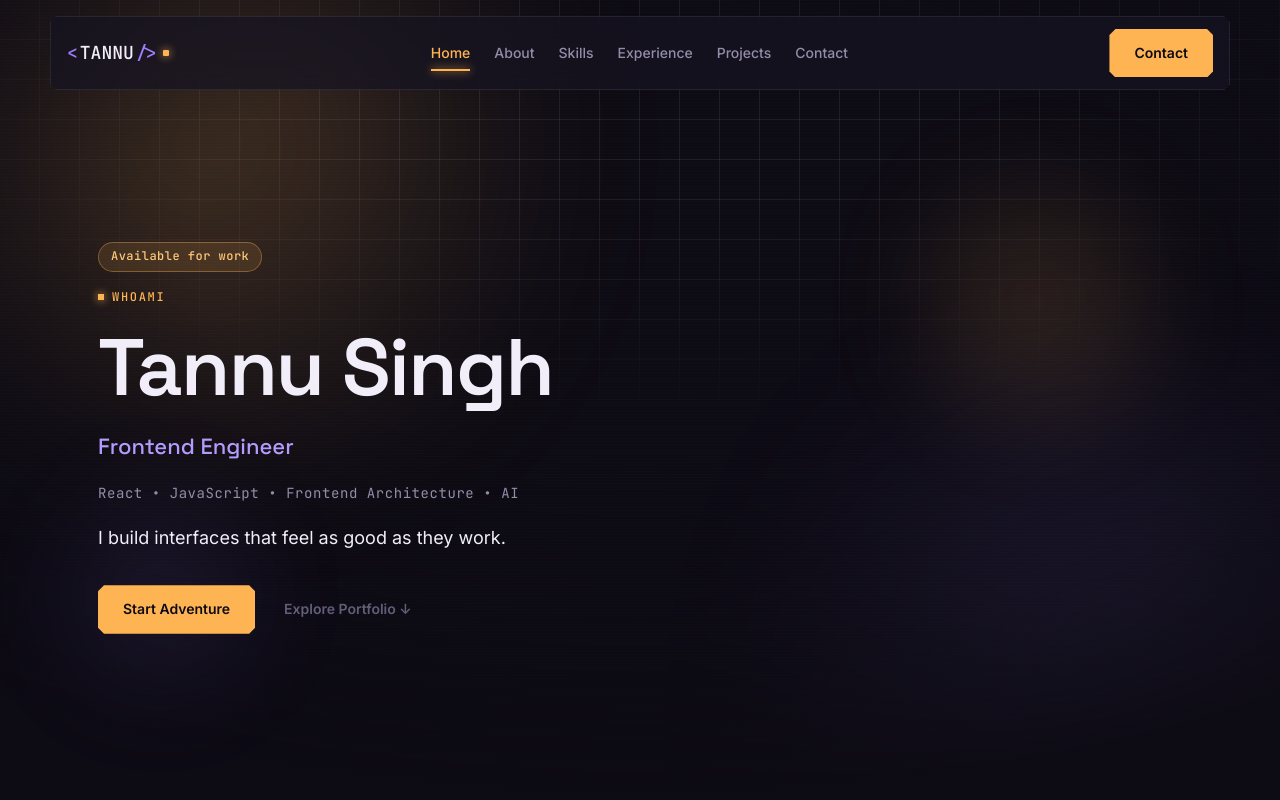
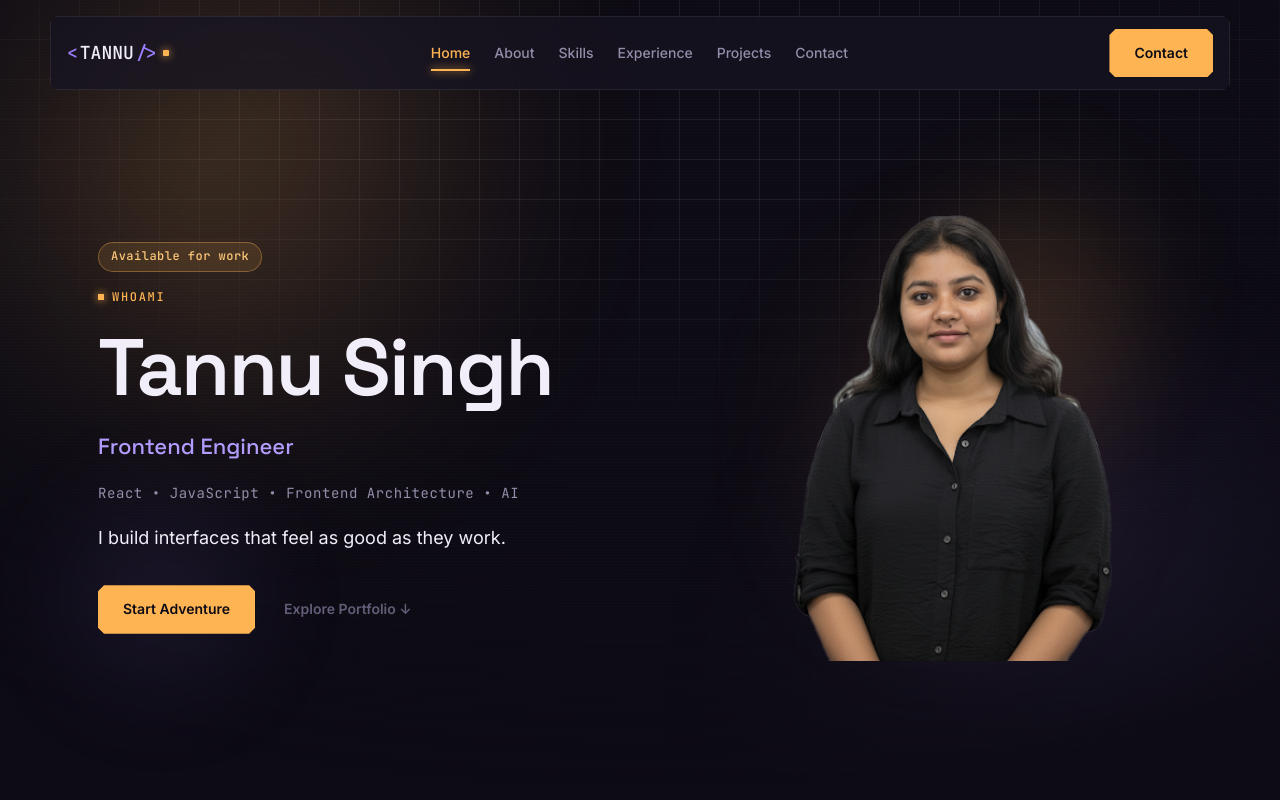
Before and after one commit to Tannu12344/portfolio, a React (Vite) app: page / in a window 1280 px wide. Shown: the top 800 px of the page. Built offline with nearby package versions, Linux system fonts and the light colour scheme.

Commit message:
feat: enhance hero with profile image

```diff
--- a/src/sections/Hero/Hero.jsx
+++ b/src/sections/Hero/Hero.jsx
@@ -6,34 +6,44 @@ import { Button } from '@/components/Button/Button';
 import { Badge } from '@/components/Badge/Badge';
 import { useMouseParallax } from '@/hooks/useMouseParallax';
 import { useReducedMotion } from '@/hooks/useReducedMotion';
-import { useStartAdventure } from "@/features/start-adventure/useStartAdventure";
-import { TransitionVeil } from "@/features/start-adventure/TransitionVeil";
+import { useStartAdventure } from '@/features/start-adventure/useStartAdventure';
+import { TransitionVeil } from '@/features/start-adventure/TransitionVeil';
 import { fadeInUp, staggerChildren } from '@/animations/variants';
+import profileImage from '@/assets/images/profile.png';
 import styles from './Hero.module.css';
 
-/**
- * The landing experience. First screen a visitor sees: identity (name,
- * role, stack), a page-load entrance, subtle mouse-driven depth, and two
- * ways forward — a ceremonial "Start Adventure" (transitions into the
- * portfolio behind a brief veil) and a subtle "Explore Portfolio" plain
- * scroll for anyone who wants to skip the ceremony. Both are real
- * buttons: fully keyboard- and touch-operable, mouse is never required.
- */
 export function Hero() {
   const heroRef = useRef(null);
+
   useMouseParallax(heroRef);
+
   const reducedMotion = useReducedMotion();
 
   const { phase, startAdventure, explorePortfolio } =
     useStartAdventure('developer-world');
+
   const transitioning = phase !== 'idle';
 
   return (
-    <section id="hero" ref={heroRef} className={styles.hero}>
-      <span className={styles.orbAccent} aria-hidden="true" />
-      <span className={styles.orbSecondary} aria-hidden="true" />
+    <section
+      id="hero"
+      ref={heroRef}
+      className={styles.hero}
+    >
+      {/* Decorative ambient elements */}
+      <span
+        className={styles.orbAccent}
+        aria-hidden="true"
+      />
+
+      <span
+        className={styles.orbSecondary}
+        aria-hidden="true"
+      />
 
       <Container>
+        <div className={styles.heroGrid}>
+          {/* Hero Content */}
           <motion.div
             className={styles.content}
             initial={reducedMotion ? false : 'hidden'}
@@ -41,30 +51,51 @@ export function Hero() {
             variants={staggerChildren(0.1)}
           >
             <motion.div variants={fadeInUp}>
-            <Badge tone="accent">{profile.status}</Badge>
+              <Badge tone="accent">
+                {profile.status}
+              </Badge>
             </motion.div>
 
-          <motion.span variants={fadeInUp} className="eyebrow">
+            <motion.span
+              variants={fadeInUp}
+              className="eyebrow"
+            >
               whoami
             </motion.span>
 
-          <motion.h1 variants={fadeInUp} className={styles.title}>
+            <motion.h1
+              variants={fadeInUp}
+              className={styles.title}
+            >
               {profile.name}
             </motion.h1>
 
-          <motion.p variants={fadeInUp} className={styles.role}>
+            <motion.p
+              variants={fadeInUp}
+              className={styles.role}
+            >
               {profile.role}
             </motion.p>
 
-          <motion.p variants={fadeInUp} className={`text-mono ${styles.stackLine}`}>
+            <motion.p
+              variants={fadeInUp}
+              className={`text-mono ${styles.stackLine}`}
+            >
               {profile.stack.join('  •  ')}
             </motion.p>
 
-          <motion.p variants={fadeInUp} className={styles.tagline}>
+            <motion.p
+              variants={fadeInUp}
+              className={styles.tagline}
+            >
               {profile.tagline}
             </motion.p>
 
-          <motion.div variants={fadeInUp} className={styles.actions}>
+            {/* Actions */}
+            <motion.div
+              variants={fadeInUp}
+              className={styles.actions}
+            >
               <span className={styles.ctaPrimaryWrap}>
                 <Button
                   type="button"
@@ -88,8 +119,50 @@ export function Hero() {
               </Button>
             </motion.div>
           </motion.div>
+
+          {/* Profile Image */}
+          <motion.div
+            className={styles.imageWrapper}
+            initial={
+              reducedMotion
+                ? false
+                : {
+                    opacity: 0,
+                    scale: 0.94,
+                  }
+            }
+            animate={
+              reducedMotion
+                ? undefined
+                : {
+                    opacity: 1,
+                    scale: 1,
+                  }
+            }
+            transition={{
+              duration: 0.7,
+              ease: 'easeOut',
+            }}
+          >
+            <div className={styles.imageFrame}>
+              {/* Ambient glow behind transparent image */}
+              <span
+                className={styles.imageGlow}
+                aria-hidden="true"
+              />
+
+              {/* Transparent profile image */}
+              <img
+                src={profileImage}
+                alt="Tannu Singh"
+                className={styles.profileImage}
+              />
+            </div>
+          </motion.div>
+        </div>
       </Container>
 
+      {/* Start Adventure transition */}
       <TransitionVeil phase={phase} />
     </section>
   );
--- a/src/sections/Hero/Hero.module.css
+++ b/src/sections/Hero/Hero.module.css
@@ -5,17 +5,36 @@
   align-items: center;
   padding-top: var(--header-height);
   overflow: hidden;
+
   --parallax-x: 0;
   --parallax-y: 0;
 }
 
+/* ---------- Main Hero Layout ---------- */
+
+.heroGrid {
+  position: relative;
+  z-index: var(--z-content);
+
+  display: grid;
+  grid-template-columns: minmax(0, 1.1fr) minmax(280px, 0.9fr);
+  align-items: center;
+  gap: 4rem;
+
+  width: 100%;
+}
+
+/* ---------- Hero Content ---------- */
+
 .content {
   position: relative;
   z-index: var(--z-content);
+
   display: flex;
   flex-direction: column;
   align-items: flex-start;
   gap: var(--space-4);
+
   max-width: 760px;
 }
 
@@ -42,6 +61,8 @@
   max-width: 52ch;
 }
 
+/* ---------- Actions ---------- */
+
 .actions {
   display: flex;
   flex-wrap: wrap;
@@ -50,8 +71,6 @@
   margin-top: var(--space-4);
 }
 
-/* Wrapper (not the button itself) carries the hover lift, so it never
-   fights with Button's own :active press-state transform. */
 .ctaPrimaryWrap {
   display: inline-flex;
   transition: transform var(--duration-base) var(--ease-out);
@@ -70,48 +89,145 @@
   color: var(--color-text-muted);
 }
 
-/* ---------- Decorative parallax depth layer ----------
-   Two soft glow orbs that drift gently on their own (ambient float) and
-   shift further with pointer position via useMouseParallax's CSS vars.
-   Entirely decorative: aria-hidden, and both the float keyframe and the
-   pointer-driven shift are disabled under prefers-reduced-motion. */
+/* ---------- Transparent Profile Image ---------- */
+
+.imageWrapper {
+  position: relative;
+  z-index: var(--z-content);
+
+  display: flex;
+  align-items: center;
+  justify-content: center;
+
+  min-width: 0;
+}
+
+.imageFrame {
+  position: relative;
+
+  width: min(320px, 100%);
+
+  display: flex;
+  align-items: center;
+  justify-content: center;
+}
+
+/* Ambient glow behind the transparent subject */
+
+.imageGlow {
+  position: absolute;
+  z-index: 0;
+
+  width: 70%;
+  height: 70%;
+
+  border-radius: 50%;
+
+  background: var(--color-accent);
+  opacity: 0.12;
+
+  filter: blur(80px);
+
+  pointer-events: none;
+}
+
+/* Transparent profile image */
+
+.profileImage {
+  position: relative;
+  z-index: 2;
+
+  display: block;
+
+  width: 100%;
+  height: auto;
+
+  object-fit: contain;
+
+  background: transparent;
+
+  border: none;
+  border-radius: 0;
+  box-shadow: none;
+
+  pointer-events: none;
+}
+
+/* ---------- Decorative Parallax Depth ---------- */
+
 .orbAccent,
 .orbSecondary {
   position: absolute;
   z-index: var(--z-background);
+
   border-radius: 50%;
+
   filter: blur(60px);
+
   pointer-events: none;
 }
 
 .orbAccent {
   width: 280px;
   height: 280px;
+
   top: 18%;
   right: 8%;
-  background: radial-gradient(circle, var(--color-accent) 0%, transparent 72%);
+
+  background: radial-gradient(
+    circle,
+    var(--color-accent) 0%,
+    transparent 72%
+  );
+
   opacity: 0.22;
-  transform: translate3d(calc(var(--parallax-x) * 30px), calc(var(--parallax-y) * 22px), 0);
+
+  transform: translate3d(
+    calc(var(--parallax-x) * 30px),
+    calc(var(--parallax-y) * 22px),
+    0
+  );
+
   animation: floatAccent 10s ease-in-out infinite alternate;
-  transition: transform var(--duration-slow) var(--ease-out);
+
+  transition:
+    transform var(--duration-slow) var(--ease-out);
 }
 
 .orbSecondary {
   width: 220px;
   height: 220px;
+
   bottom: 12%;
   left: 4%;
-  background: radial-gradient(circle, var(--color-accent-secondary) 0%, transparent 72%);
+
+  background: radial-gradient(
+    circle,
+    var(--color-accent-secondary) 0%,
+    transparent 72%
+  );
+
   opacity: 0.2;
-  transform: translate3d(calc(var(--parallax-x) * -24px), calc(var(--parallax-y) * -18px), 0);
+
+  transform: translate3d(
+    calc(var(--parallax-x) * -24px),
+    calc(var(--parallax-y) * -18px),
+    0
+  );
+
   animation: floatSecondary 12s ease-in-out infinite alternate;
-  transition: transform var(--duration-slow) var(--ease-out);
+
+  transition:
+    transform var(--duration-slow) var(--ease-out);
 }
+
+/* ---------- Ambient Animation ---------- */
 
 @keyframes floatAccent {
   from {
     margin-top: 0;
   }
+
   to {
     margin-top: 24px;
   }
@@ -121,10 +237,13 @@
   from {
     margin-top: 0;
   }
+
   to {
     margin-top: -20px;
   }
 }
+
+/* ---------- Reduced Motion ---------- */
 
 @media (prefers-reduced-motion: reduce) {
   .orbAccent,
@@ -138,7 +257,48 @@
   }
 }
 
+/* ---------- Tablet ---------- */
+
+@media (max-width: 900px) {
+  .hero {
+    align-items: flex-start;
+    padding-top: calc(var(--header-height) + 3rem);
+    padding-bottom: 4rem;
+  }
+
+  .heroGrid {
+    grid-template-columns: 1fr;
+    gap: 3rem;
+  }
+
+  .imageWrapper {
+    order: -1;
+  }
+
+  .imageFrame {
+    width: min(280px, 70vw);
+  }
+
+  .content {
+    max-width: 100%;
+  }
+}
+
+/* ---------- Mobile ---------- */
+
 @media (max-width: 640px) {
+  .hero {
+    padding-top: calc(var(--header-height) + 2rem);
+  }
+
+  .heroGrid {
+    gap: 2.5rem;
+  }
+
+  .imageFrame {
+    width: min(230px, 68vw);
+  }
+
   .actions {
     flex-direction: column;
     align-items: stretch;
```
Also changed, not shown: src/assets/images/profile.png (added). Lines whose indentation alone changed are shown as unchanged.
